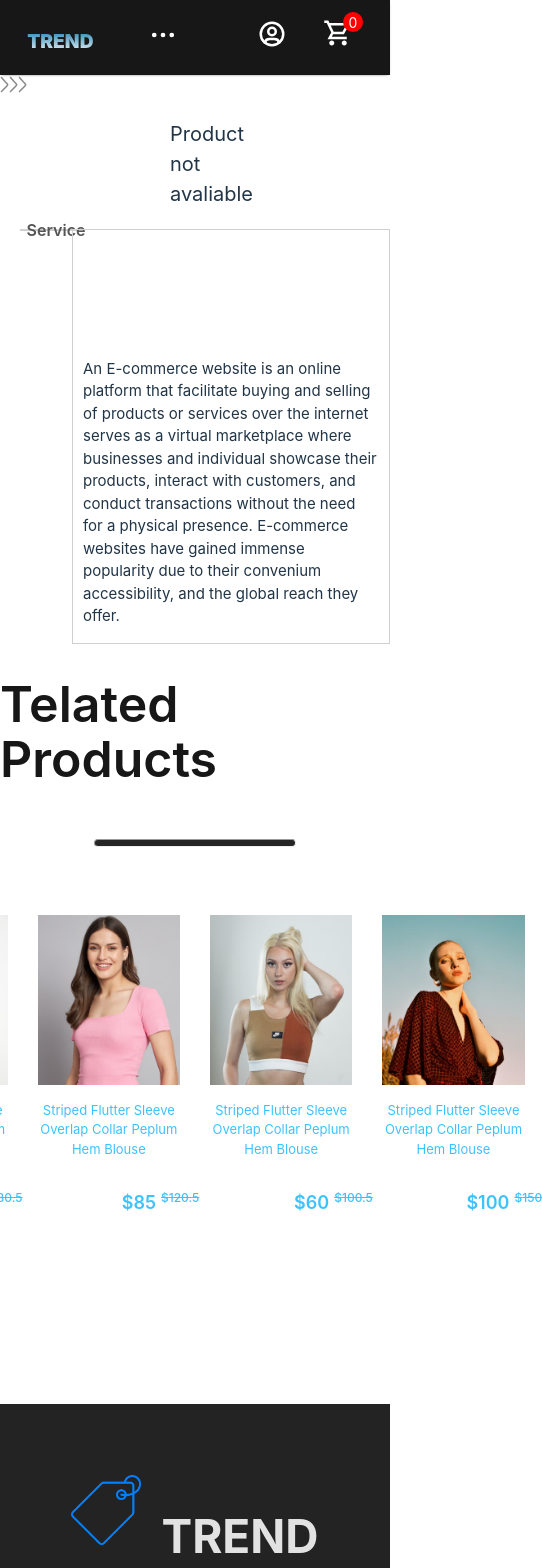
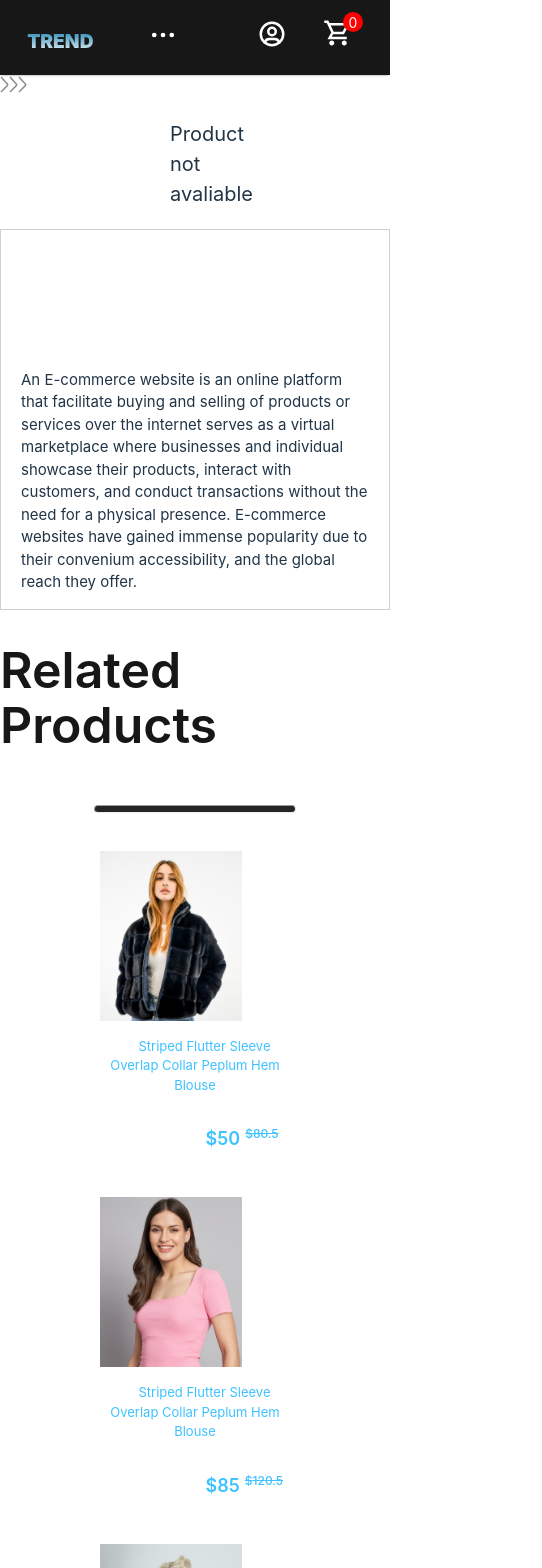
Before and after one commit to DontStopPrograming/e-commerce-clothing, a React (Vite) app: page /product in a window 390 px wide. Shown: the top 1568 px of the page, 542 px wide, since content can reach past the window. Built offline with nearby package versions, Linux system fonts and the light colour scheme.

Commit message:
fixed: Item Component in label <p> and Related Component order the products

```diff
--- a/src/components/DescriptionBox/DescriptionBox.jsx
+++ b/src/components/DescriptionBox/DescriptionBox.jsx
@@ -4,9 +4,9 @@ export const DescriptionBox = () => {
     return (
         <div className='descriptionBox'>
             <div className='descriptionBox-navigator'>
-                <div className='descriptionBox-nav-box'>
+                {/* <div className='descriptionBox-nav-box'>
                     <div className='descriptionBox-nav-box fade'> Service </div>
-                </div>
+                </div> */}
 
                 <div className='descriptionBox-description'>
                     <p> An E-commerce website is an online platform that facilitate buying
--- a/src/components/DescriptionBox/descriptionBox.css
+++ b/src/components/DescriptionBox/descriptionBox.css
@@ -3,11 +3,9 @@
 
 }
 
-.descriptionBox-navigator {
-    display: flex;
-}
+.descriptionBox-navigator {}
 
-.descriptionBox-nav-box {
+/* .descriptionBox-nav-box {
     display: flex;
     align-items: center;
     justify-content: center;
@@ -21,7 +19,7 @@
 .descriptionBox-nav-box.fade {
     background: #FBFBFB;
     color: #555;
-}
+} */
 
 .descriptionBox-description {
     display: flex;
@@ -40,17 +38,11 @@
         flex-direction: column;
     }
 
-    .descriptionBox-nav-box {
-        margin-left: 20px;
-        width: 50px;
-        height: 0;
-
-    }
 
     .descriptionBox-description {
-        gap: 5px;
+        gap: 0px;
         border: 1px solid #D0D0D0;
-        padding: 10px;
+        padding: 0 20px;
         padding-bottom: 0;
 
 
--- a/src/components/Item/item.css
+++ b/src/components/Item/item.css
@@ -68,7 +68,7 @@
         width: 100%;
         font-size: 13px;
         text-align: center;
-
+        text-indent: 10%;
 
         margin: 10px 0px;
 
--- a/src/components/Popular/popular.css
+++ b/src/components/Popular/popular.css
@@ -93,6 +93,7 @@
         position: relative;
         overflow: hidden;
 
+
     }
 
 
--- a/src/components/RelatedProducts/RelatedProducts.jsx
+++ b/src/components/RelatedProducts/RelatedProducts.jsx
@@ -6,7 +6,7 @@ import { Item } from '../Item/Item'
 export const RelatedProducts = () => {
     return (
         <div className='relatedProducts'>
-            <h1> Telated Products </h1>
+            <h1> Related Products </h1>
             <hr />
 
             <div className='relatedProducts-item'>
--- a/src/components/RelatedProducts/relatedProducts.css
+++ b/src/components/RelatedProducts/relatedProducts.css
@@ -24,3 +24,25 @@
     display: flex;
     gap: 30px;
 }
+
+@media (max-width: 768px) {
+
+    .relatedProducts {
+        displaY: flex;
+        flex-direction: column;
+        align-items: center;
+        gap: 10px;
+        height: auto;
+    }
+
+    .relatedProducts-item {
+        margin-left: auto;
+        margin-top: 20px;
+        display: flex;
+        flex-direction: column;
+        gap: 5px;
+        padding: 0 100px;
+    }
+
+
+}
```
